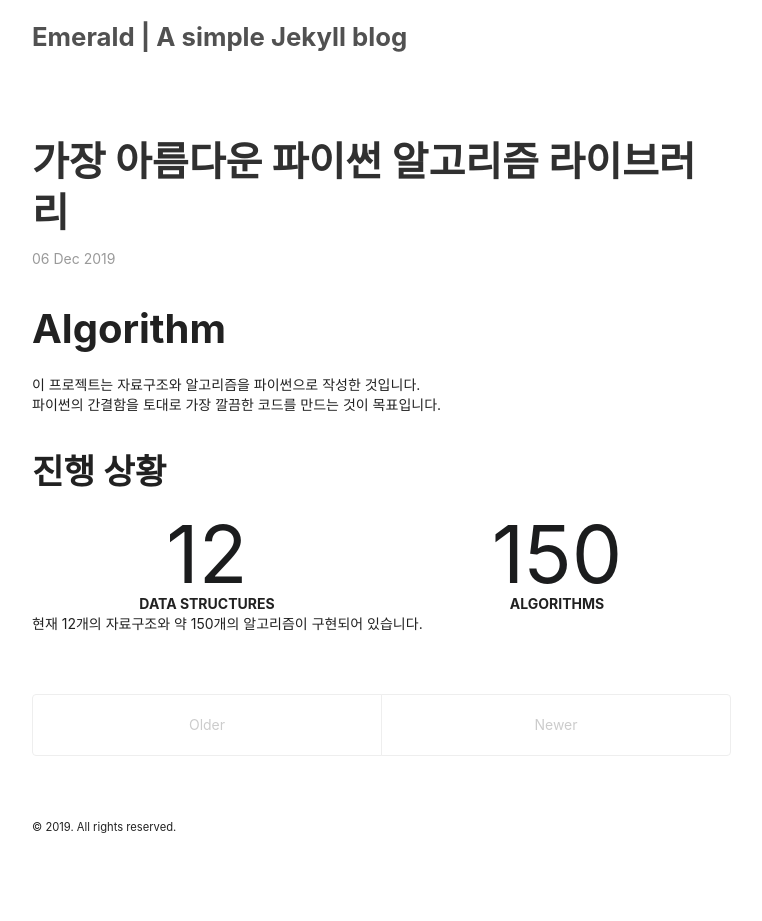
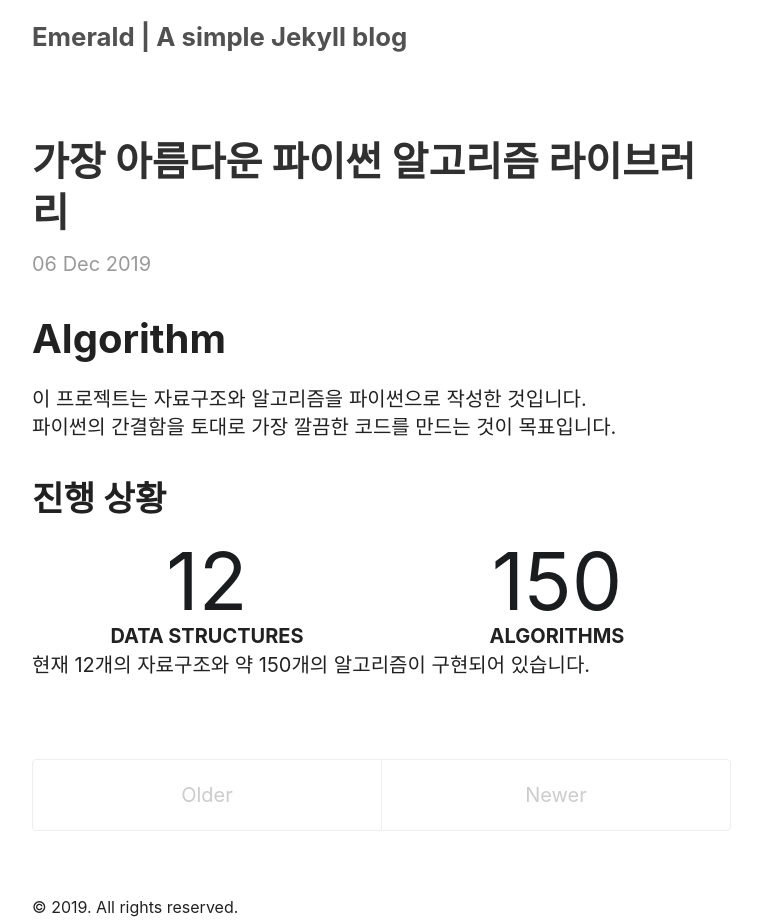
Before and after one commit to 19-2-SKKU-OSS/2019-2-OSS-L7, a Jekyll site: the page built from index.html, in a window 1280 px wide. Shown: the whole page, without its empty margins (258-1020 px from the left). Built offline with Jekyll 4.4.1, drawn with Linux system fonts in a browser that asks for light colours; nearby versions of some CDN libraries; some web fonts are replaced; the list of posts is cut into pages by our own code; before the commit the page ends 900 px from its top, so only the background shows below that.

Commit message:
[Edit] Feed html font settings to body

```diff
--- a/_sass/_base.scss
+++ b/_sass/_base.scss
@@ -15,7 +15,7 @@ body {
   padding: 0;
 }
 
-html {
+html, body {
   font-size: $root-font-size !important;
   line-height: $root-line-height !important;
 
```
